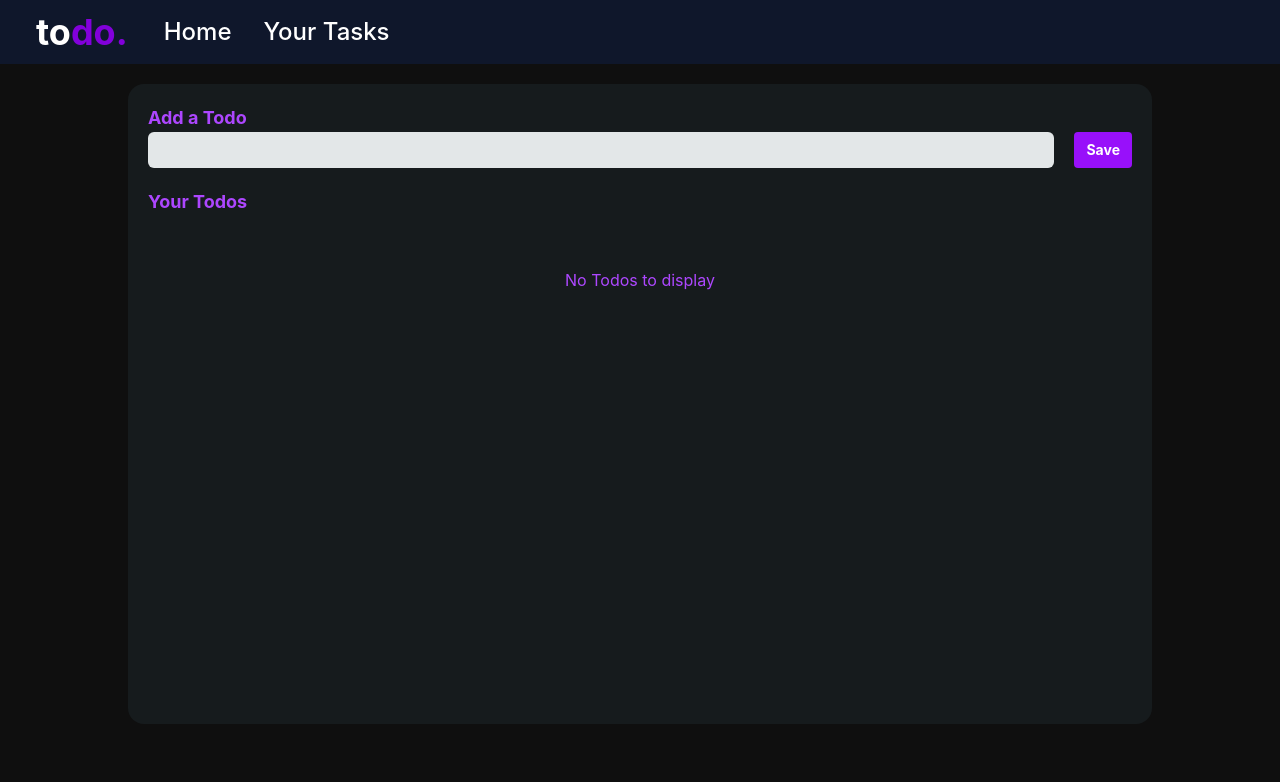
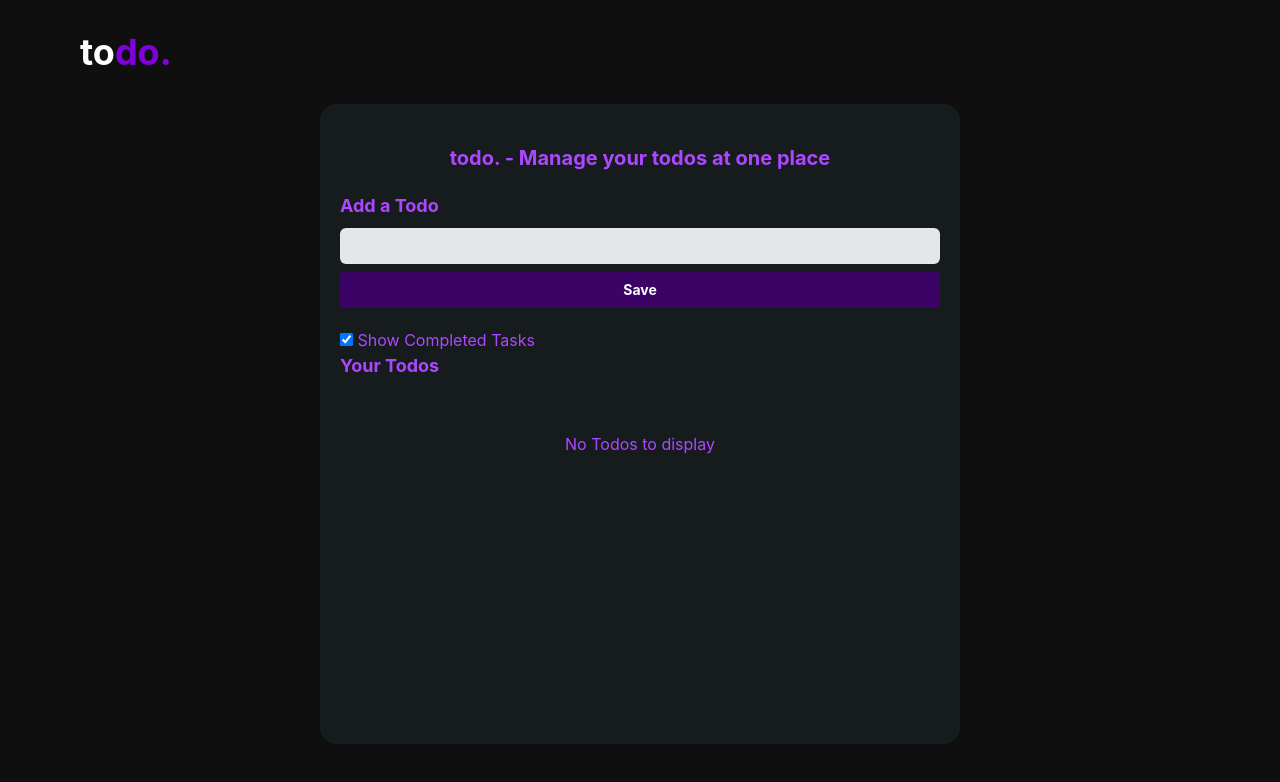
Before and after one commit to satyajitsethi7/To-Do-List, a React (Vite) app: page / in a window 1280 px wide. Shown: the top 782 px of the page. Built offline with nearby package versions, Linux system fonts and the light colour scheme.

Commit message:
Update favicon, add react-icons dependency, and enhance App component functionality

```diff
--- a/index.html
+++ b/index.html
@@ -2,7 +2,7 @@
 <html lang="en">
   <head>
     <meta charset="UTF-8" />
-    <link rel="icon" type="image/svg+xml" href="/favicon.svg" />
+    <link rel="icon" type="image/svg+xml" href="logo.png" />
     <meta name="viewport" content="width=device-width, initial-scale=1.0" />
     <title>todo. - Your Task Planner</title>
   </head>
--- a/package.json
+++ b/package.json
@@ -13,6 +13,7 @@
     "@tailwindcss/vite": "^4.3.4",
     "react": "^19.3.1",
     "react-dom": "^19.3.1",
+    "react-icons": "^5.7.0",
     "tailwindcss": "^4.3.4",
     "uuid": "^14.0.3"
   },
--- a/src/App.jsx
+++ b/src/App.jsx
@@ -1,18 +1,45 @@
 import Navbar from "./components/Navbar";
-import { useState } from "react";
+import { useEffect, useState } from "react";
 import { v4 as uuidv4 } from "uuid";
+import { MdEditSquare } from "react-icons/md";
+import { MdDelete } from "react-icons/md";
 
 function App() {
   const [todo, setTodo] = useState("");
-  const [todos, setTodos] = useState([]);
+  const [todos, setTodos] = useState(()=> {
+    const savedTodos = localStorage.getItem("todos");
+    return savedTodos ? JSON.parse(savedTodos) : [];
+  });
+  const [showFinished, setShowFinished] = useState(true);
 
-  const handleEdit = (e,id) => {
-    let t=todos.filter(i=>i.id===id);
+  // useEffect(() => {
+  //   let todoString = localStorage.getItem("todos");
+  //   if (todoString) {
+  //     let todos = JSON.parse(todoString);
+  //     setTodos(todos);
+  //   }
+  // }, []);
+
+  useEffect(() => {
+    localStorage.setItem("todos", JSON.stringify(todos));
+  }, [todos]);
+  // const saveToLs = () => {
+  //   localStorage.setItem("todos", JSON.stringify(todos));
+  // };
+
+  const toggleFinished =() => {
+    setShowFinished(!showFinished);
+  }
+
+
+  const handleEdit = (e, id) => {
+    let t = todos.filter((i) => i.id === id);
     setTodo(t[0].todo);
     let newTodos = todos.filter((item) => {
-        return item.id !== id;
-      });
-      setTodos(newTodos);
+      return item.id !== id;
+    });
+    setTodos(newTodos);
+    // saveToLs();
   };
 
   const handleDelete = (e, id) => {
@@ -21,12 +48,14 @@ function App() {
         return item.id !== id;
       });
       setTodos(newTodos);
+      // saveToLs();
     }
   };
 
   const handleAdd = () => {
     setTodos([...todos, { id: uuidv4(), todo, isCompleted: false }]);
     setTodo("");
+    // saveToLs();
   };
 
   const handleChange = (e) => {
@@ -41,16 +70,18 @@ function App() {
     let newTodos = [...todos];
     newTodos[index].isCompleted = !newTodos[index].isCompleted;
     setTodos(newTodos);
+    // saveToLs();
   };
   return (
     <>
       <Navbar />
-      <div className="container mx-auto my-5 bg-mist-900 text-purple-500 p-5 rounded-2xl min-h-[80vh] max-w-[80vw]">
-        <div className="addTodo">
+      <div className="md:container mx-auto my-5 bg-mist-900 text-purple-500 p-5 rounded-2xl min-h-[80vh] md:w-1/2">
+      <h1 className="font-bold text-center text-xl my-5">todo. - Manage your todos at one place</h1>
+        <div className="addTodo mb-5">
           <div className="heading">
             <h2 className="text-lg font-bold">Add a Todo</h2>
           </div>
-          <div className="addText flex justify-between">
+          <div className="addText flex flex-col gap-2 mt-2">
             <input
               onChange={handleChange}
               value={todo}
@@ -58,18 +89,22 @@ function App() {
               className="bg-mist-200 rounded-md w-full h-9 text-black pl-2"
             />
             <button
+            disabled={todo.length<=3}
               onClick={handleAdd}
-              className="bg-purple-600 hover:bg-purple-800 transition-all text-white rounded-sm px-3 py-1 ml-5 text-sm font-bold"
+              className="bg-purple-600 disabled:bg-purple-950 hover:bg-purple-950 transition-all text-white rounded-sm px-3 py-2 text-sm font-bold"
             >
               Save
             </button>
           </div>
         </div>
-        <h2 className="text-lg font-bold mt-5">Your Todos</h2>
+        <input onChange={toggleFinished} type="checkbox" checked={showFinished} /> Show Completed Tasks
+        <h2 className="text-lg font-bold">Your Todos</h2>
         <div className="todos my-3">
-          {todos.length ==0 && <div className="flex justify-center p-10">No Todos to display </div>}
+          {todos.length == 0 && (
+            <div className="flex justify-center p-10">No Todos to display </div>
+          )}
           {todos.map((item) => {
-            return (
+            return (showFinished||!item.isCompleted) && (
               <div
                 key={item.id}
                 className="todo my-3 flex justify-between items-center p-2 bg-mist-200 rounded-sm"
@@ -78,7 +113,7 @@ function App() {
                   <input
                     onChange={handleCheckbox}
                     type="checkbox"
-                    value={item.isCompleted}
+                    checked={item.isCompleted}
                     name={item.id}
                     id=""
                   />
@@ -86,20 +121,20 @@ function App() {
                     {item.todo}
                   </div>
                 </div>
-                <div className="buttons">
+                <div className="buttons flex">
                   <button
-                    onClick={(e)=>handleEdit(e,item.id)}
-                    className="bg-purple-600 hover:bg-purple-800 transition-all text-white rounded-sm px-3 py-2 mx-2 text-sm font-bold"
+                    onClick={(e) => handleEdit(e, item.id)}
+                    className="bg-purple-600  hover:bg-purple-950 transition-all text-white rounded-sm px-4 py-3 mx-2 text-sm font-bold"
                   >
-                    Edit
+                    <MdEditSquare />
                   </button>
                   <button
                     onClick={(e) => {
                       handleDelete(e, item.id);
                     }}
-                    className="bg-purple-600 hover:bg-purple-800 transition-all text-white rounded-sm px-3 py-2 mx-2 text-sm font-bold"
+                    className="bg-purple-600 hover:bg-purple-950 transition-all text-white rounded-sm px-4 py-3 mx-2 text-sm font-bold"
                   >
-                    Delete
+                    <MdDelete />
                   </button>
                 </div>
               </div>
--- a/src/components/Navbar.jsx
+++ b/src/components/Navbar.jsx
@@ -2,15 +2,15 @@ import React from 'react'
 
 function Navbar() {
   return (
-    <nav className='flex items-center bg-slate-900 text-white py-3'>
-      <div className="logo text-4xl mx-9 cursor-pointer">
+    <nav className='flex items-center text-white py-3'>
+      <div className="logo text-4xl md:ml-20 ml-5 mt-5 cursor-pointer">
         <span className='font-bold text'>to</span>
         <span className='font-bold text text-purple-700'>do.</span>
       </div>
-      <ul className="flex gap-8 font-medium text-2xl">
+      {/* <ul className="flex gap-8 font-medium text-2xl">
         <li className='cursor-pointer hover:text-purple-700 transition-all duration-150'>Home</li>
         <li className='cursor-pointer hover:text-purple-700 transition-all duration-150'>Your Tasks</li>
-      </ul>
+      </ul> */}
     </nav>
   )
 }
```
Also changed, not shown: public/logo.png (added), 1 other file (tests, documents, lock files or other folders).
